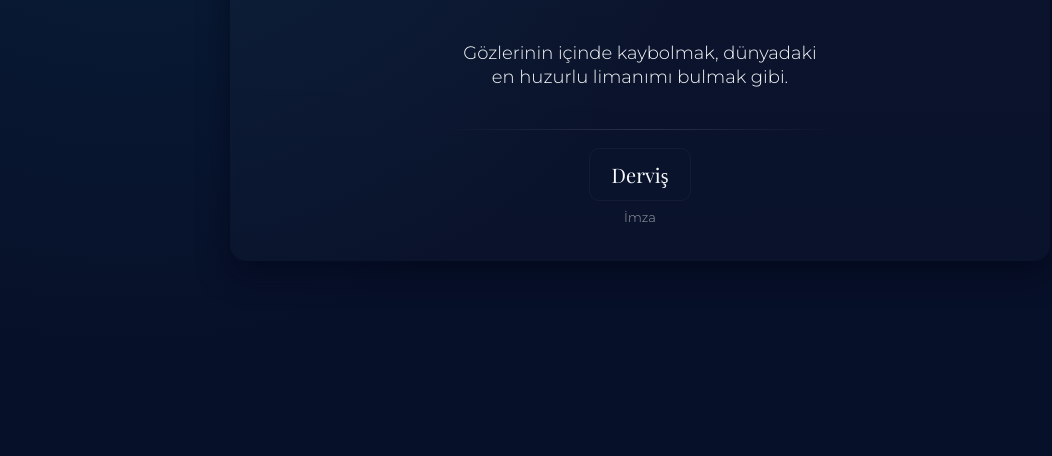
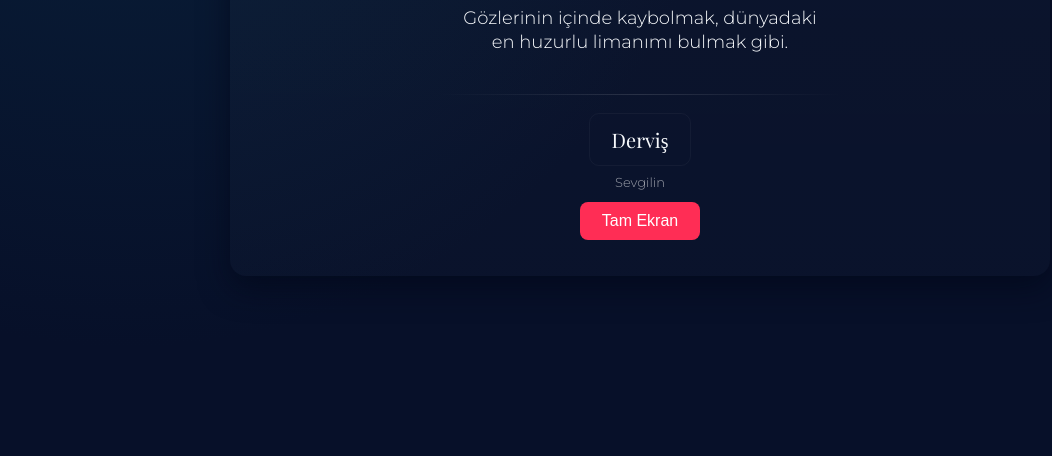
Before and after one commit to dervo1997dk-art/gulben, a plain HTML site: page index.html in a window 1280 px wide. Shown: the part 344-800 px from the top of the page, without its empty margins (0-1052 px from the left). Drawn offline with nearby package versions, Linux system fonts and the light colour scheme.

Commit message:
Update index.html

```diff
--- a/index.html
+++ b/index.html
@@ -11,8 +11,10 @@
     html,body{height:100%;margin:0}
     body{
       display:flex;align-items:center;justify-content:center;
-      padding:28px;font-family:Montserrat,system-ui,Arial;color:var(--text);
+      padding:20px;font-family:Montserrat,system-ui,Arial;color:var(--text);
       background: radial-gradient(circle at 10% 10%, #09203a 0%, var(--bg) 45%);
+      flex-direction:column;
+      text-align:center;
     }
     .card{
       width:100%;max-width:820px;background:linear-gradient(180deg, rgba(255,255,255,0.02), rgba(255,255,255,0.01));
@@ -32,7 +34,6 @@
 
     .subtitle{margin:12px 0 22px;font-weight:300;opacity:0.95;font-size:15px}
 
-    /* rotating Pisces-specific quotes */
     .quotes{
       height:92px;display:flex;align-items:center;justify-content:center;position:relative;overflow:hidden;margin:8px 0 18px;
     }
@@ -41,15 +42,30 @@
     }
     .quote.show{opacity:1;transform:translate(-50%,-50%) translateY(0)}
 
-    /* small decorative line */
     .divider{height:1px;width:54%;margin:8px auto 18px;background:linear-gradient(90deg,transparent,#ffffff20,transparent)}
 
     .signature{margin-top:6px}
     .sig-box{display:inline-block;padding:12px 22px;border-radius:10px;background:transparent;border:1px solid rgba(255,255,255,0.04);font-family:'Playfair Display', serif;font-size:20px}
     .note{margin-top:8px;font-size:13px;color:rgba(255,255,255,0.6)}
 
-    /* responsive */
-    @media (max-width:480px){.quotes{height:120px}.quote{font-size:16px}}
+    /* Tam ekran butonu */
+    #fullscreenBtn{
+      margin-top:12px;
+      padding:10px 22px;
+      font-size:16px;
+      border:none;
+      border-radius:8px;
+      background:var(--accent);
+      color:white;
+      cursor:pointer;
+    }
+
+    @media (max-width:480px){
+      .quotes{height:120px}
+      .quote{font-size:16px}
+      .sig-box{font-size:18px}
+      #fullscreenBtn{font-size:14px;padding:8px 18px}
+    }
   </style>
 </head>
 <body>
@@ -60,22 +76,21 @@
         <span class="heart"></span>
       </span>
     </h1>
-    <p class="subtitle">Kalbinin derinliklerine fısıldayan birkaç güzel söz — Balık burcunun duygularına dokunacak şekilde sıralanıyor.</p>
+    <p class="subtitle">Her saniye seni düşünüyorum kalbim seninle atıyor.</p>
 
-    <div class="quotes" aria-live="polite">
-      <!-- Quotes will be injected by JS -->
-    </div>
-
+    <div class="quotes" aria-live="polite"></div>
     <div class="divider" aria-hidden="true"></div>
 
     <div class="signature">
       <div class="sig-box">Derviş</div>
-      <div class="note">İmza</div>
+      <div class="note">Sevgilin</div>
     </div>
+
+    <button id="fullscreenBtn">Tam Ekran</button>
   </div>
 
   <script>
-    // Quotes tailored to Balık (Pisces) — dreamy, empathetic, duygusal, yaratıcı
+    // Quotes tailored to Balık (Pisces)
     const quotes = [
       "Seninle her hayal gerçek gibi; rüyalarım en güzel yerde seninle buluşuyor.",
       "Gözlerinin içinde kaybolmak, dünyadaki en huzurlu limanımı bulmak gibi.",
@@ -86,7 +101,6 @@
     ];
 
     const container = document.querySelector('.quotes');
-    // create quote elements
     const elems = quotes.map(text => {
       const el = document.createElement('div');
       el.className = 'quote';
@@ -97,23 +111,28 @@
 
     let idx = 0;
     function showQuote(i){
-      elems.forEach((el, j) => el.classList.toggle('show', j === i));
+      elems.forEach((el,j)=>el.classList.toggle('show', j===i));
     }
-
-    // initial
     showQuote(idx);
-
-    // cycle every 3.5s with smooth transitions
     setInterval(()=>{
       idx = (idx + 1) % elems.length;
       showQuote(idx);
     }, 3500);
 
-    // Make heart beat slightly faster when user clicks it
     const heart = document.querySelector('.heart');
     heart.addEventListener('click', ()=>{
-      heart.style.animation = 'beat 600ms infinite';
-      setTimeout(()=> heart.style.animation = 'beat 1000ms infinite', 1000);
+      heart.style.animation='beat 600ms infinite';
+      setTimeout(()=>heart.style.animation='beat 1000ms infinite',1000);
+    });
+
+    // Tam ekran fonksiyonu (mobil uyumlu)
+    const fullscreenBtn = document.getElementById('fullscreenBtn');
+    fullscreenBtn.addEventListener('click', ()=>{
+      const elem = document.documentElement;
+      if(elem.requestFullscreen){ elem.requestFullscreen(); }
+      else if(elem.webkitRequestFullscreen){ elem.webkitRequestFullscreen(); }
+      else if(elem.msRequestFullscreen){ elem.msRequestFullscreen(); }
+      else if(elem.mozRequestFullScreen){ elem.mozRequestFullScreen(); }
     });
   </script>
 </body>
```
